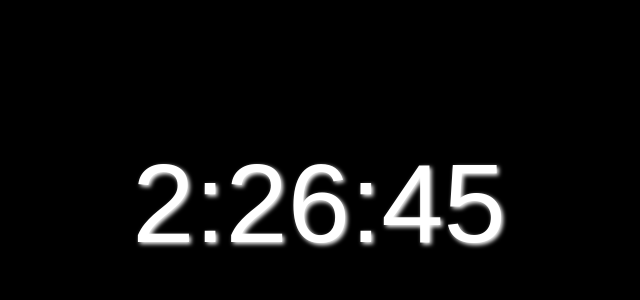
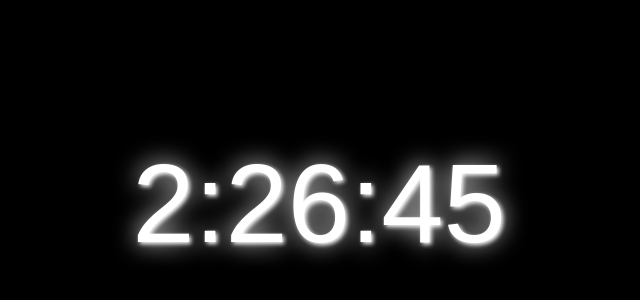
Before and after one commit to Johnman747/Javascript-Clock, a plain HTML site: page index.html in a window 1280 px wide. Shown: the part 240-540 px from the top of the page, without its empty margins (321-961 px from the left). Drawn offline with Linux system fonts and the light colour scheme.

Commit message:
Update style.css

```diff
--- a/style.css
+++ b/style.css
@@ -17,5 +17,5 @@ h1 {
   font-size: 7em;
   text-align: center;
   color: white;
-  text-shadow: 2px 2px 4px #FFFFFF;
+  text-shadow: 2px 2px 4px #FFFFFF, 0 0 25px #FFFFFF;
 }
```
